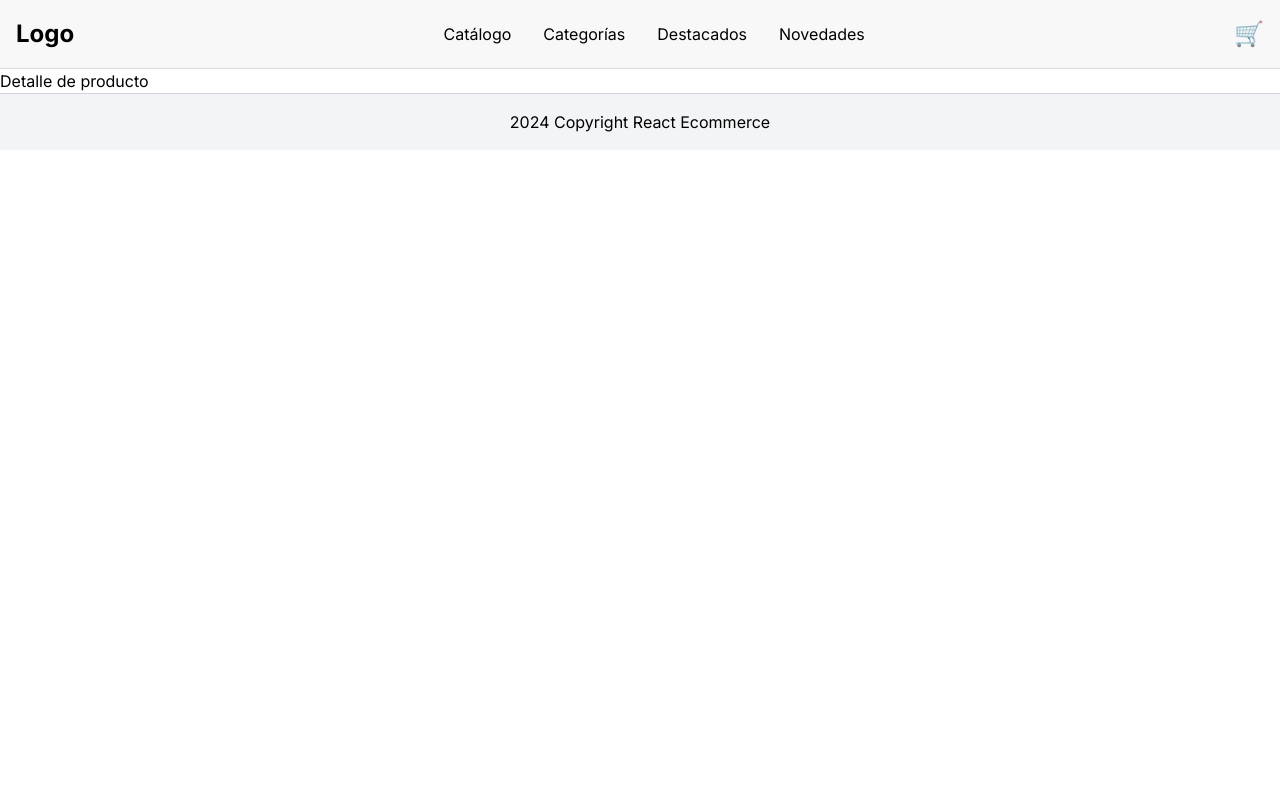
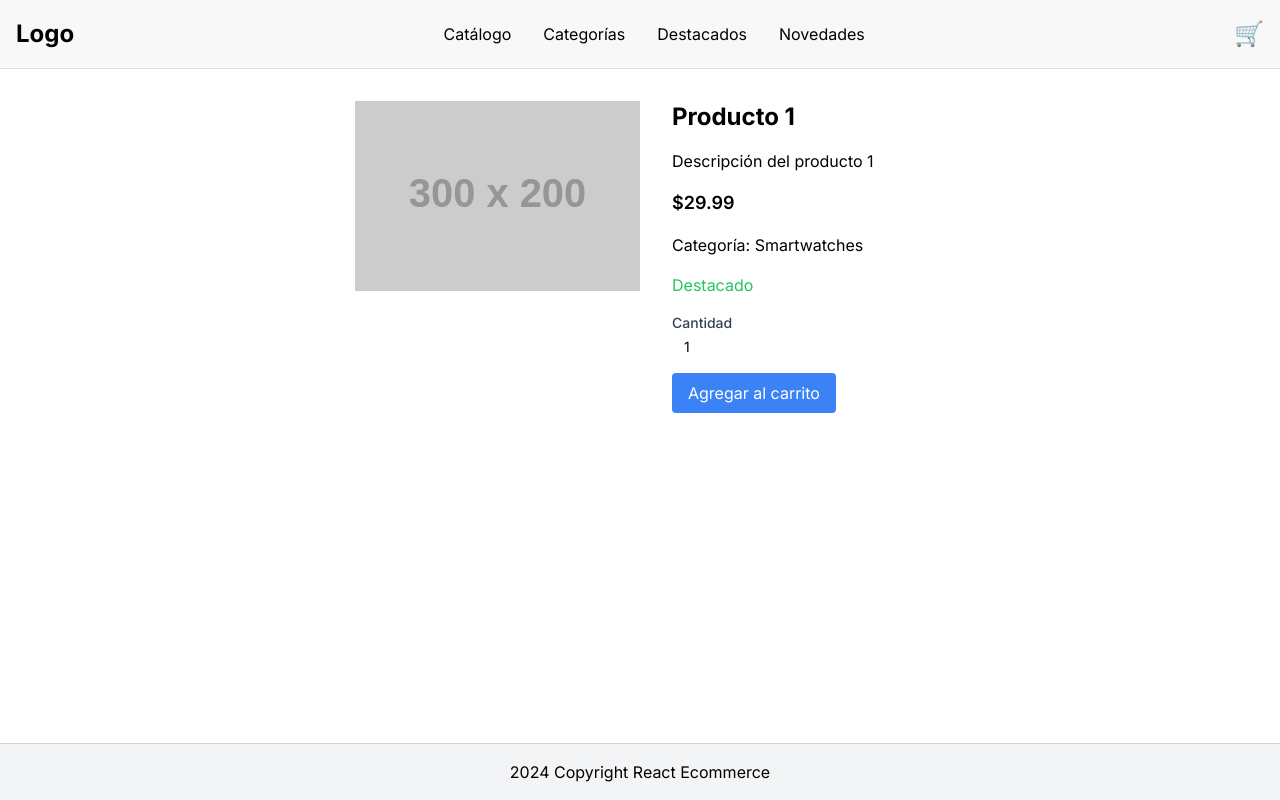
Before and after one commit to clarknicasio/Ecommerce-Next, a Next.js app: page /productos/1 in a window 1280 px wide. Built offline with nearby package versions, Linux system fonts and the light colour scheme.

Commit message:
First mockups

```diff
--- a/app/productos/[id]/page.js
+++ b/app/productos/[id]/page.js
@@ -1,5 +1,11 @@
-export default function Detalle() {
-    return (
-      <h1>Detalle de producto</h1>
-    );
+import DetalleProducto from '../../ui/detalleProducto';
+
+export default function Producto({ params }) {
+  const { id: id } = params;
+
+  return (
+    <main className="m-4 flex flex-col items-center w-full">
+        <DetalleProducto id={id} />
+    </main>
+  );
 }
--- /dev/null
+++ b/app/ui/detalleProducto.js
@@ -0,0 +1,57 @@
+"use client";
+
+import { products } from '../lib/data';
+import Image from 'next/image';
+import { useEffect, useState } from 'react';
+
+const DetalleProducto = ({ id }) => {
+  const [product, setProduct] = useState(null);
+
+  useEffect(() => {
+    const foundProduct = products.find(product => product.id.toString() === id);
+    setProduct(foundProduct);
+  }, [id]);
+
+
+  return (
+    <>
+    { product &&
+    <div className="product-detail flex flex-col md:flex-row items-start">
+      <div className="md:w-1/2 p-4">
+        <Image src={product.imageUrl} alt={product.title} width={300} height={200} className="w-full h-auto" />
+      </div>
+      <div className="md:w-1/2 p-4">
+        <h1 className="text-2xl font-bold mb-4">{product.title}</h1>
+        <p className="mb-4">{product.description}</p>
+        <p className="text-lg font-semibold mb-4">{product.price}</p>
+        <p className="mb-4">Categoría: {product.category}</p>
+        {product.destacado && <p className="mb-4 text-green-500">Destacado</p>}
+        {product.novedad && <p className="mb-4 text-blue-500">Novedad</p>}
+
+        <div className="mb-4">
+          <label htmlFor="quantity" className="block text-sm font-medium text-gray-700">
+            Cantidad
+          </label>
+          <input
+            type="number"
+            id="quantity"
+            name="quantity"
+            value={1}
+            min="1"
+            className="mt-1 block w-full pl-3 pr-12 sm:text-sm border-gray-300 rounded-md"
+          />
+        </div>
+
+        <button
+          className="bg-blue-500 text-white py-2 px-4 rounded hover:bg-blue-600"
+        >
+          Agregar al carrito
+        </button>
+      </div>
+    </div>
+    }
+    </>
+  );
+};
+
+export default DetalleProducto;
--- a/app/ui/producto/producto.js
+++ b/app/ui/producto/producto.js
@@ -16,7 +16,7 @@ const Producto = ({ product }) => {
         <p className="text-gray-600 mb-4">{product.category}</p>
         <div className="flex justify-between items-center">
           <span className="text-lg font-bold">{product.price}</span>
-          <Link href={`/producto/${product.id}`}>
+          <Link href={`/productos/${product.id}`}>
               Ver más
           </Link>
         </div>
```
